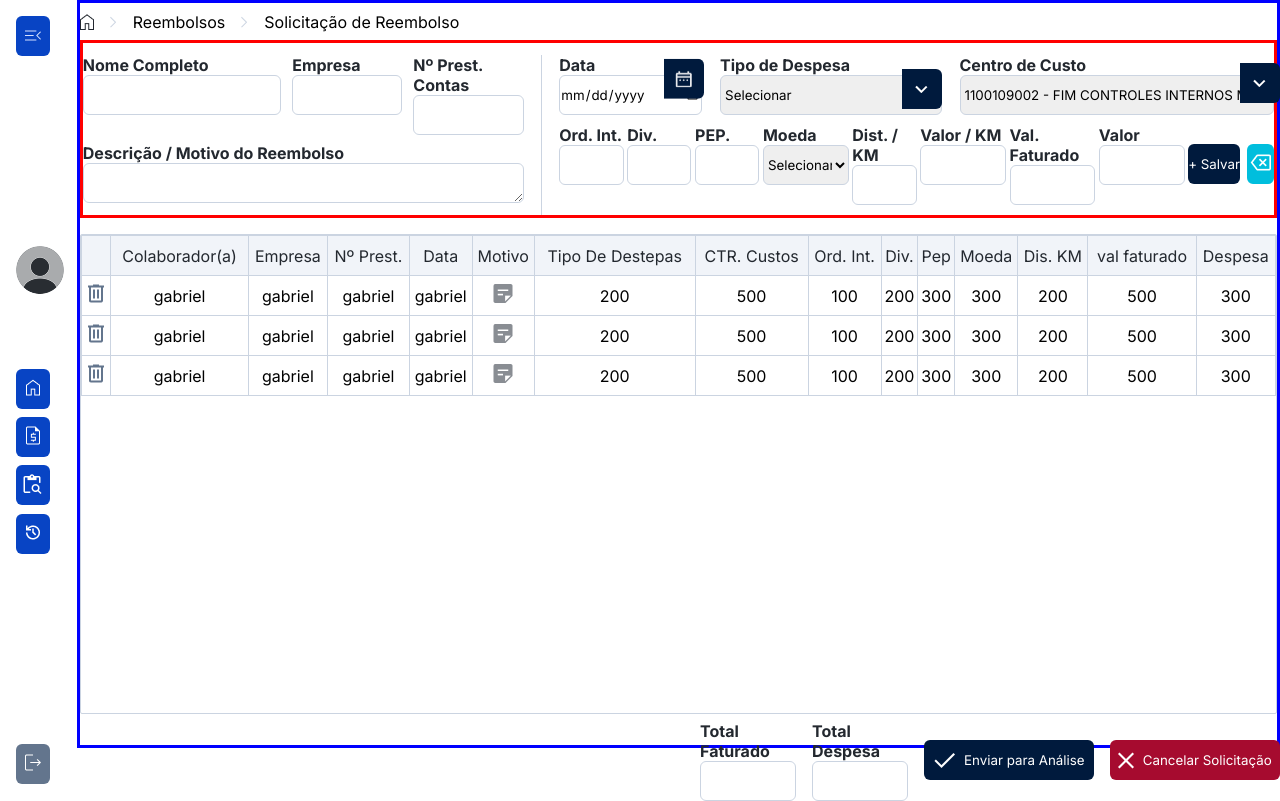
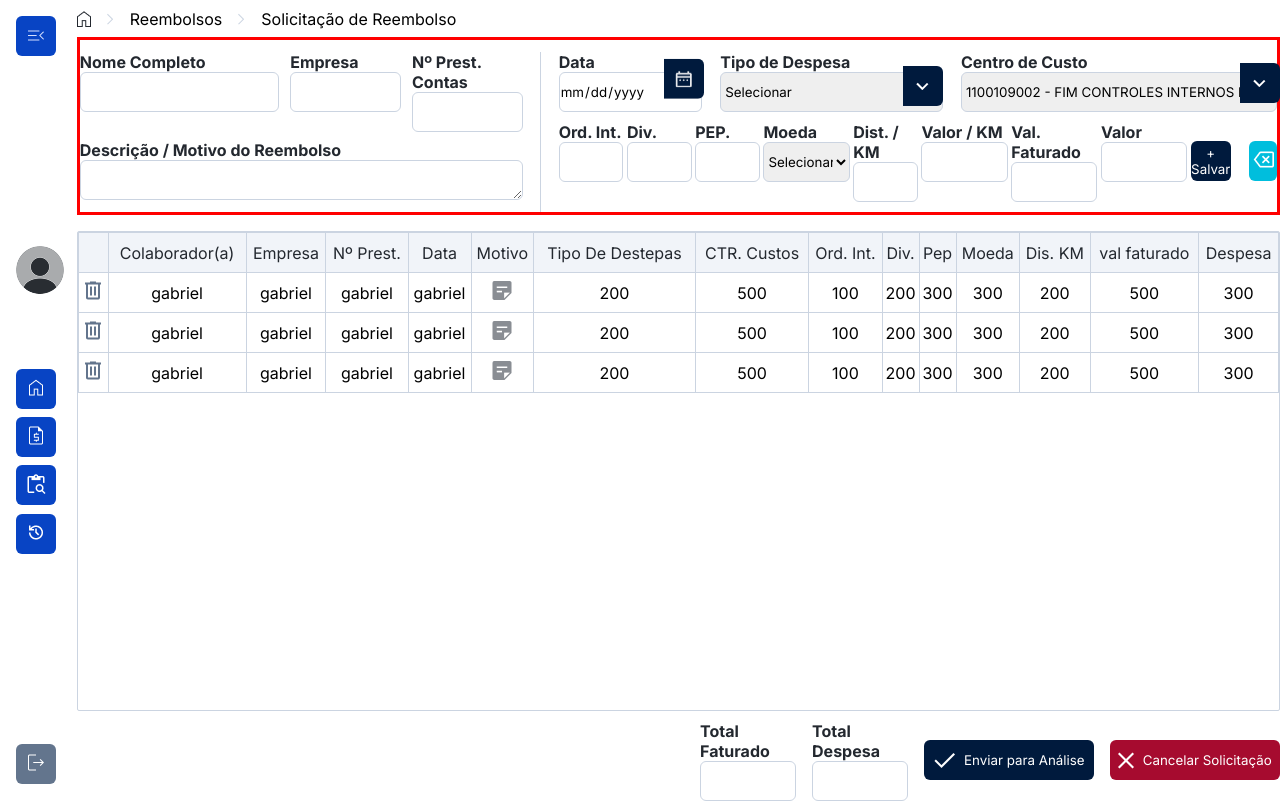
Before and after one commit to Gabrielsvdata/Sispar-Frontend, a React (Vite) app: page /solicitacao in a window 1280 px wide. Built offline with nearby package versions, Linux system fonts and the light colour scheme.

Commit message:
90% da tela de navbar

```diff
--- a/src/components/navbar/NavBar.jsx
+++ b/src/components/navbar/NavBar.jsx
@@ -6,7 +6,7 @@ import Sair from "../../assets/Header/Botão - Sair.png"
 import People from "../../assets/Header/image.png"
 import FecharHearder from "../../assets/Header/imagem-fechar-header.png"
 import styles from "./NavBar.module.scss"
-import {useNavigate} from "react-router-dom"
+import { useNavigate } from "react-router-dom"
 import { useState } from "react"
 
 
@@ -16,7 +16,7 @@ function NavBar() {
     const [status, setStatus] = useState("fechado")
 
     function click() {
-    if (status === "fechado"){
+        if (status === "fechado") {
             setStatus("aberto")
         }
         else {
@@ -33,24 +33,37 @@ function click() {
             <section>
                 <img src={People} alt="Foto Perfil" />
 
-                <div>
+                <div className={styles.containerNavbar}>
+
+                    <div className={styles.buttonNav}>
                     <button onClick={() => {
                         navigate("/reembolsos");
                     }}>
                         <img src={Home} alt="Botão do Home" />
                     </button>
+                    <p>Inicio</p>
+                    </div>
 
+                    <div className={styles.buttonNav}>
                     <button onClick={() => { navigate("/solicitacao") }}>
                         <img src={Reembolso} alt="Botão Reembolso" />
                     </button>
+                    <p>Reembolsos</p>
+                    </div>
 
-                    <button onClick={() => {navigate("/reembolsos")}}>
+                    <div className={styles.buttonNav}>
+                    <button onClick={() => { navigate("/reembolsos") }}>
                         <img src={Pesquisa} alt="Botão Pesquisa" />
                     </button>
+                    <p>Pesquisa</p>
+                    </div>
 
-                    <button onClick={() => {navigate ("/solicitacao")}}>
+                    <div className={styles.buttonNav}>
+                    <button onClick={() => { navigate("/solicitacao") }}>
                         <img src={Historico} alt="Botão Histórico" />
                     </button>
+                    <p>Histórico</p>
+                    </div>
                 </div>
             </section>
 
--- a/src/components/navbar/NavBar.module.scss
+++ b/src/components/navbar/NavBar.module.scss
@@ -1,18 +1,14 @@
 .navBarEstilo {
-
     position: absolute;
+    z-index: 999;
     height: 100vh;
     display: flex;
-
     flex-direction: column;
     align-items: flex-start;
     justify-content: space-between;
     padding: 1rem 0 1rem 1rem;
 
-    transition: opacity 0.8s ease-in-out;
-    transition: width 0.2s ease-in-out;
-
-
+    transition: opacity 0.8s ease-in-out, width 0.2s ease-in-out; /* Combinação de transições */
 
     section {
         width: 100%;
@@ -22,7 +18,7 @@
         justify-content: space-between;
         align-items: center;
 
-        div {
+        .containerNavbar{
             width: 100%;
             height: 60%;
             display: flex;
@@ -33,33 +29,59 @@
     }
 }
 
+
 button {
     background-color: #0844c4;
-    height: 5vh;
+    width: 2.5rem;
+    height: 2.5rem;
     border-radius: 6px;
     border: none;
 }
 
-.buttonSair{
+.buttonSair {
     background-color: #63758d;
 }
 
-.fechado{
-    width: 5%;
-   background-color: white;
-    button {
+.fechado {
+    width: 5%; /* Mantém o tamanho do nav fechado */
+    background-color: white;
+    overflow: hidden; /* Esconde qualquer texto que ultrapasse os limites */
+
+    /*button {
         width: 70%;
+    }*/
+
+    /* Esconde os textos */
+    .buttonNav p {
+        opacity: 0;
+        display: none; /* O texto desaparece completamente */
     }
 }
 
-.aberto{
+.aberto {
     background-color: white;
-    width: 10%;
+    width: 15%; /* Define o tamanho do nav aberto */
     box-shadow: 0px 0px 30px 5px black;
 
-    button{
-        width: 35%;
 
+   /* button {
+        width: 30%;
+    }*/
+
+    /* Mostra os textos ao expandir */
+    .buttonNav p {
+        display: flex;
+        opacity: 1; /* Torna o texto visível */
+        margin-left:1rem; /* Alinha texto ao lado do botão */
+        font-size: 15px;
+        white-space: nowrap; /* Impede que o texto quebre linha */
+        transition: opacity 2s ease-in-out; /* Transição suave para exibir o texto */
     }
+}
 
+.buttonNav{
+    display: flex;
+    justify-content: flex-start;
+    align-items: center;
+    gap: .3rem;
 }
--- a/src/components/reembolsos/Reembolsos.jsx
+++ b/src/components/reembolsos/Reembolsos.jsx
@@ -10,9 +10,12 @@ import SisAtualizado from "../../assets/Dashboard/Sistema-atualizado.png"
 import SolicitarHistorico from "../../assets/Dashboard/SolicitarHistórico.png"
 import SolicitarReembolso from "../../assets/Dashboard/SolicitarReembolso.png"
 import SistemaAtualizado from "../../assets/Dashboard/Sistema-atualizado.png"
+import { useNavigate } from "react-router-dom"
 //importando NavBar
 import NavBar from "../navbar/NavBar.jsx"
 function Reembolsos() {
+
+    const navigate = useNavigate()
 
     return (
         <div className={styles.container} >
@@ -34,7 +37,7 @@ function Reembolsos() {
 
                 <section className={styles.containerCards}>
 
-                    <article className={styles.card}>
+                    <article className={styles.card} onClick={() => navigate("/solicitacao")} >
                         <img src={SolicitarReembolso} alt="" />
                         <p>Solicitar Reembolso</p>
                     </article>
--- a/src/components/solicitacao/Solicitacao.module.scss
+++ b/src/components/solicitacao/Solicitacao.module.scss
@@ -24,7 +24,7 @@
 }
 
 .mainSolicitacao {
-  border: solid blue;
+ // border: solid blue;
   display: flex;
   justify-content: flex-start;
   flex-direction: column;
@@ -255,7 +255,11 @@ td {
   height: 5vh;
   border: solid 1px #cbd4e1;
   text-align: center;
-
+}
+table tr:hover {
+  background-color: #f1f4f9;
+  cursor: pointer;
+  transition: background-color 0.3s ease;
 }
 
 .containerFooter{
```
Lines whose indentation alone changed are shown as unchanged.
